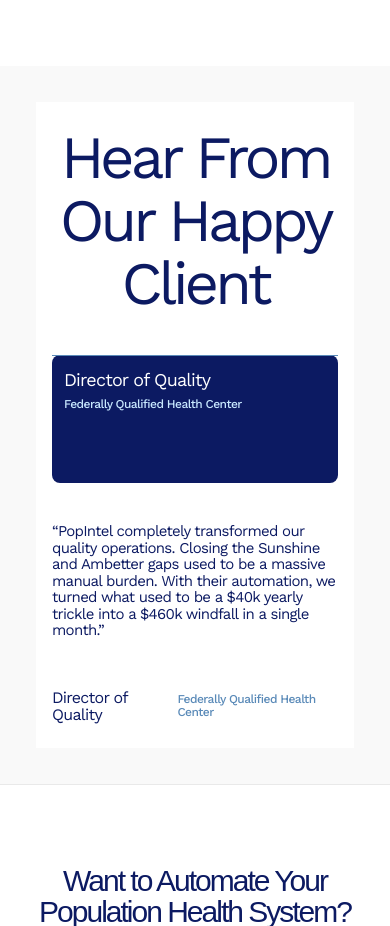
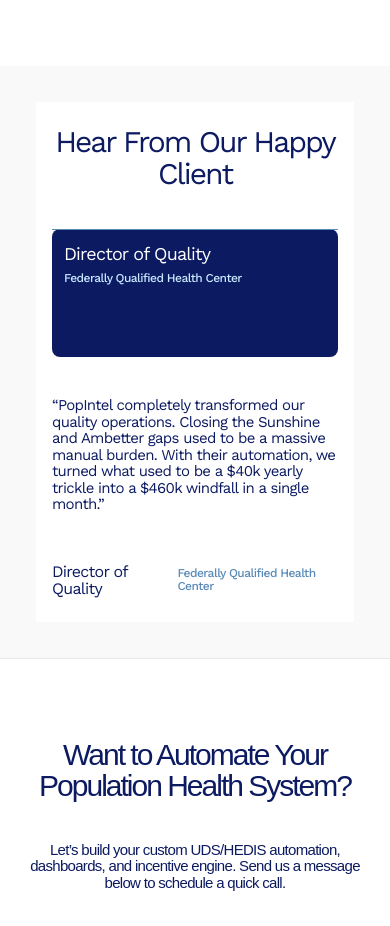
Before and after one commit to jobodev/popintel, a website: page index.html in a window 390 px wide. Shown: the part 3540-4466 px from the top of the page. Drawn offline with nearby package versions, Linux system fonts and the light colour scheme.

Commit message:
finish mobile style

```diff
--- a/index.html
+++ b/index.html
@@ -335,7 +335,7 @@
             <div class="flex flex-col gap-[40px] tablet:gap-[120px] items-center w-full px-[16px] py-[24px] tablet:px-0 tablet:py-0">
 
               <!-- Heading -->
-              <h2 class="leading-[1.05] text-[60px] text-center tracking-[-4.2px] w-full"
+              <h2 class="leading-[1.05] text-[30px] tablet:text-[60px] text-center tracking-[-2px] tablet:tracking-[-4.2px] w-full"
                   style="font-family: 'Work Sans', sans-serif; font-weight: 400; color: #0c1a62;">Hear From Our Happy Client</h2>
 
               <!-- Quotes area: stacked on mobile, side-by-side on tablet+ -->
```
